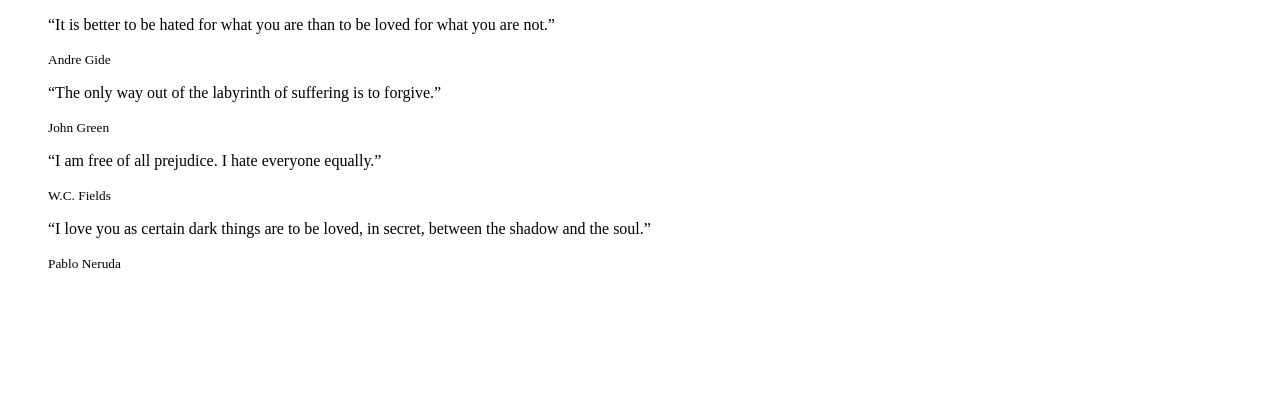
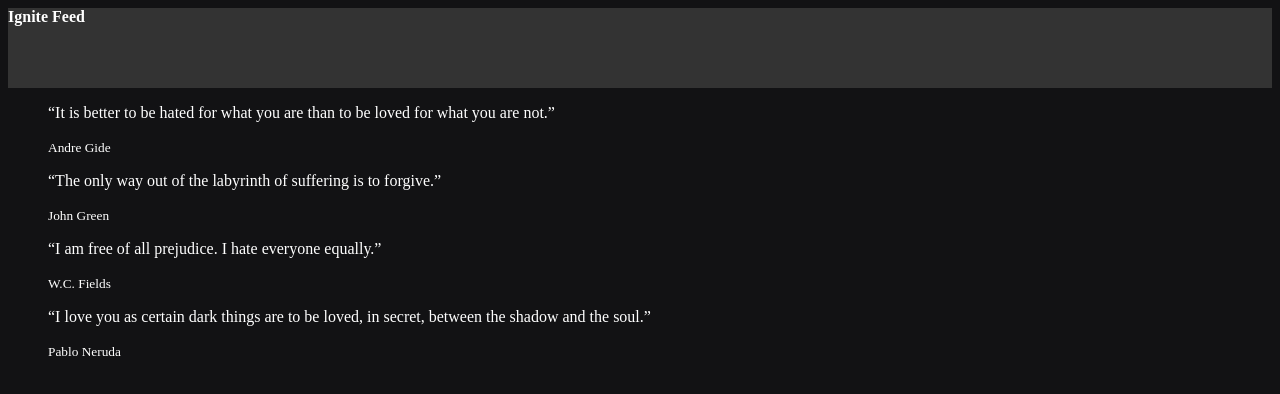
Before and after one commit to shadyueh/rs22-ignite-feed, a React (Vite) app: page / in a window 1280 px wide. Shown: the top 394 px of the page. Built offline with nearby package versions, Linux system fonts and the light colour scheme.

Commit message:
feat: include css module

```diff
--- a/src/App.jsx
+++ b/src/App.jsx
@@ -1,8 +1,10 @@
+import { Header } from "./components/Header";
 import { Post } from "./Post";
 
 export function App() {
   return (
     <div>
+      <Header/>
       <Post
         author="Andre Gide"
         content="It is better to be hated for what you are than to be loved for what you are not."
--- a/src/Post.jsx
+++ b/src/Post.jsx
@@ -1,3 +1,5 @@
+import '/src/styles.css'
+
 export function Post(props) {
   return (
     <div>
--- /dev/null
+++ b/src/components/Header.jsx
@@ -0,0 +1,9 @@
+import styles from "./Header.module.css";
+
+export function Header() {
+  return (
+    <header className={styles.header}>
+      <strong>Ignite Feed</strong>
+    </header>
+  );
+}
--- /dev/null
+++ b/src/components/Header.module.css
@@ -0,0 +1,4 @@
+.header {
+  background: #333;
+  height: 80px;
+}
--- /dev/null
+++ b/src/styles.css
@@ -0,0 +1,4 @@
+body{
+  background: #121214;
+  color: #fff;
+}
```
